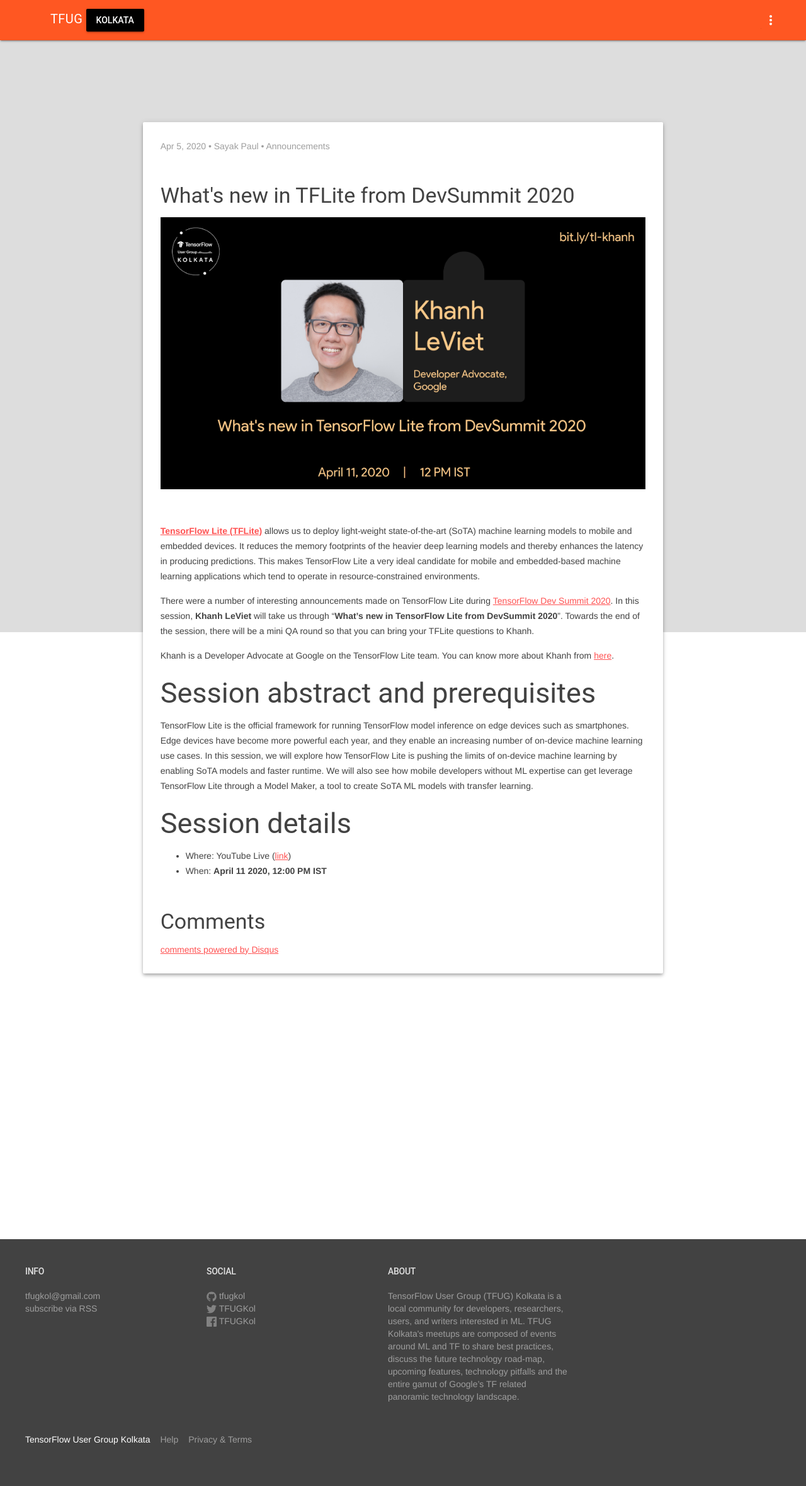
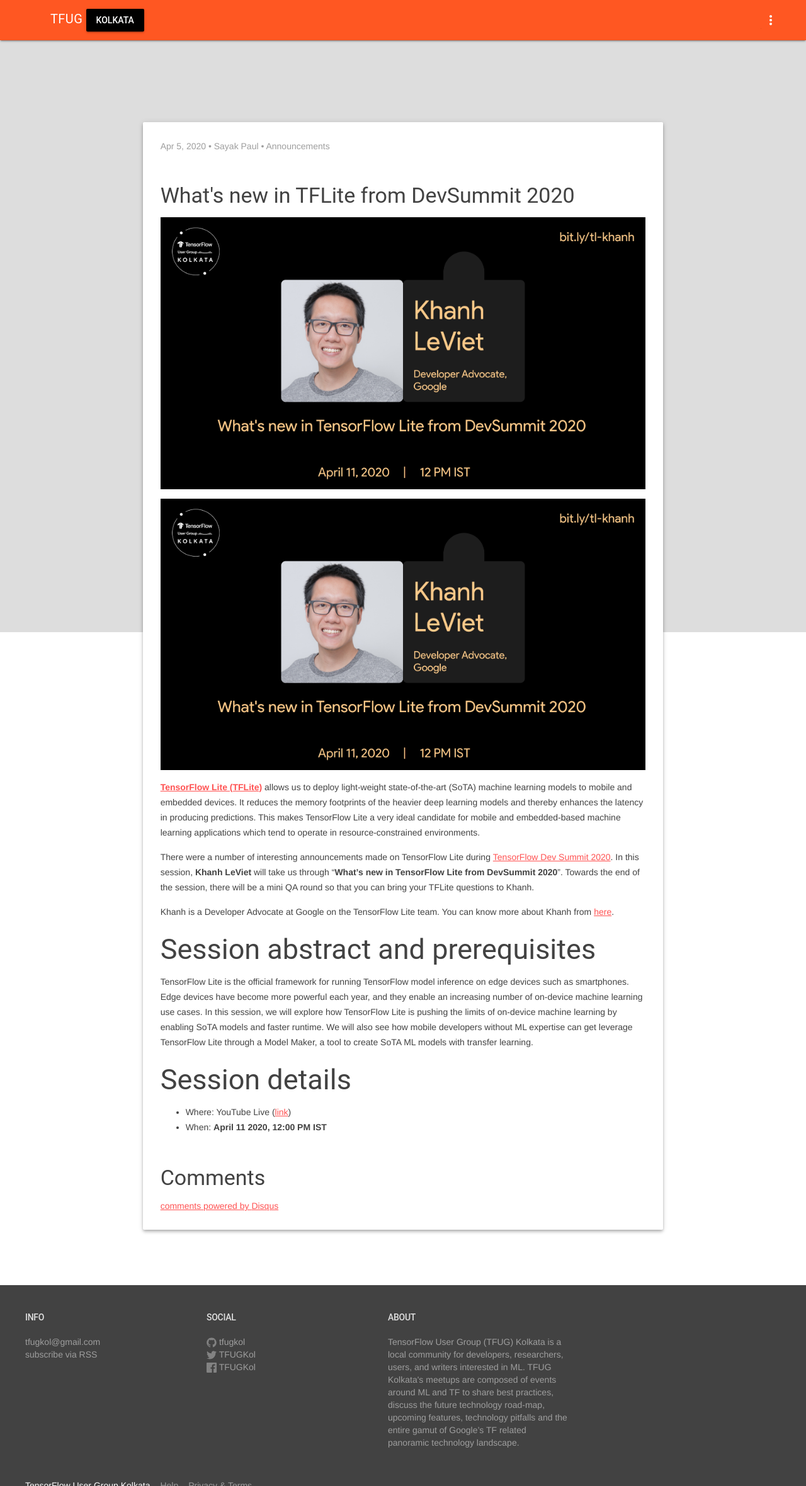
Before and after one commit to gdgmanagua/jekyll-mdl, a Jekyll site: the page built from _posts/2020-04-05-new-in-tflite.markdown, in a window 1280 px wide. Shown: the whole page at 63% size. Built offline with Jekyll 4.4.1, drawn with Linux system fonts in a browser that asks for light colours; comment, search, counter and statistics services are not loaded.

Commit message:
Update 2020-04-05-new-in-tflite.markdown

```diff
--- a/_posts/2020-04-05-new-in-tflite.markdown
+++ b/_posts/2020-04-05-new-in-tflite.markdown
@@ -9,7 +9,7 @@
 displayimage: true
 ---
 
-![](assets/img/post_images/khanh.png)
+![](../assets/img/post_images/khanh.png)
 
 [**TensorFlow Lite (TFLite)**](https://www.tensorflow.org/lite) allows us to deploy light-weight state-of-the-art (SoTA) machine learning models to mobile and embedded devices. It reduces the memory footprints of the heavier deep learning models and thereby enhances the latency in producing predictions. This makes TensorFlow Lite a very ideal candidate for mobile and embedded-based machine learning applications which tend to operate in resource-constrained environments.
 
```
